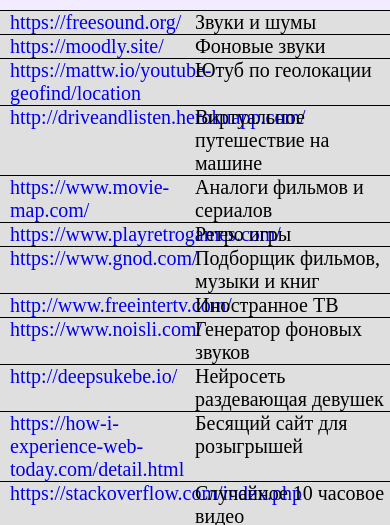
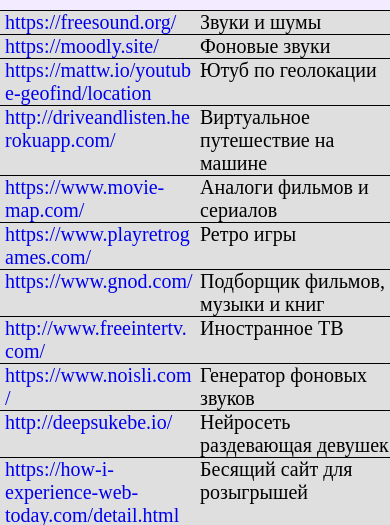
Before and after one commit to AlexOlegovich01/LinksGate, a plain HTML site: page media.html in a window 390 px wide. Shown: the part 239-764 px from the top of the page. Drawn offline with Linux system fonts and the light colour scheme.

Commit message:
Начало создания адаптива под телефоны

```diff
--- a/styles/style.css
+++ b/styles/style.css
@@ -122,6 +122,7 @@ a{text-decoration:none;}
 	background:#DFDFDF;
 	border-top:1px black solid;
 	font-size:20px;
+	word-wrap:break-word;
 }
 .link:hover{
 	background:#CFBE90;
@@ -129,12 +130,13 @@ a{text-decoration:none;}
 .l-title{
 	width:50%;
 	float:left;
-	padding-left:10px;
+	padding-left:5px;
 }
 .l-desc{
 	width:50%;
 	float:right;
 	color:black;
+	padding-left:5px;
 }
 
 @media screen and (max-width:600px){
```
